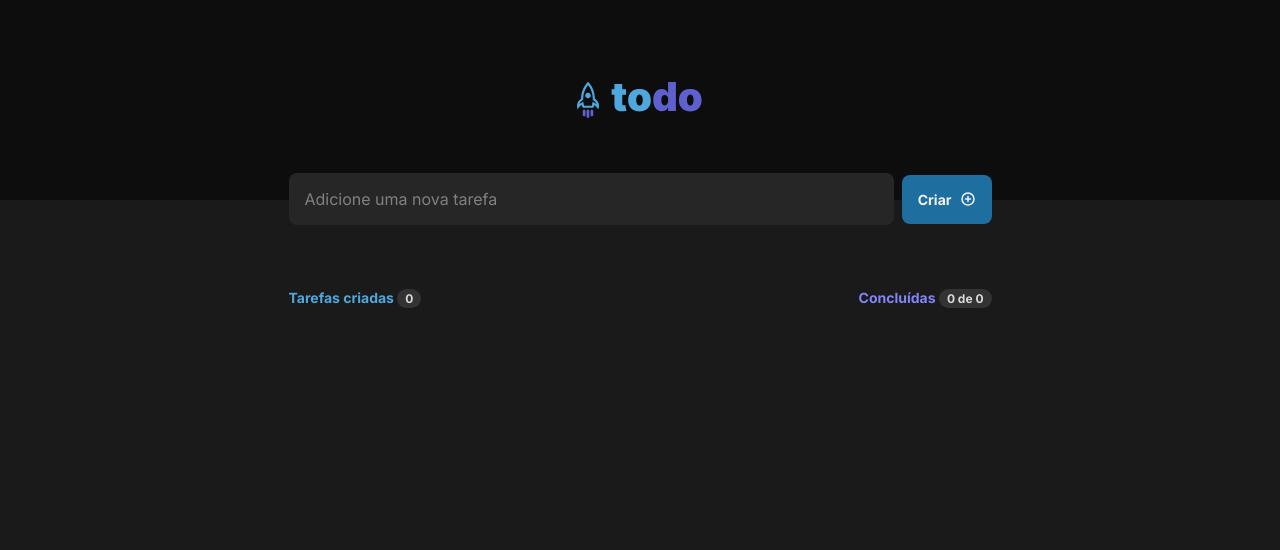
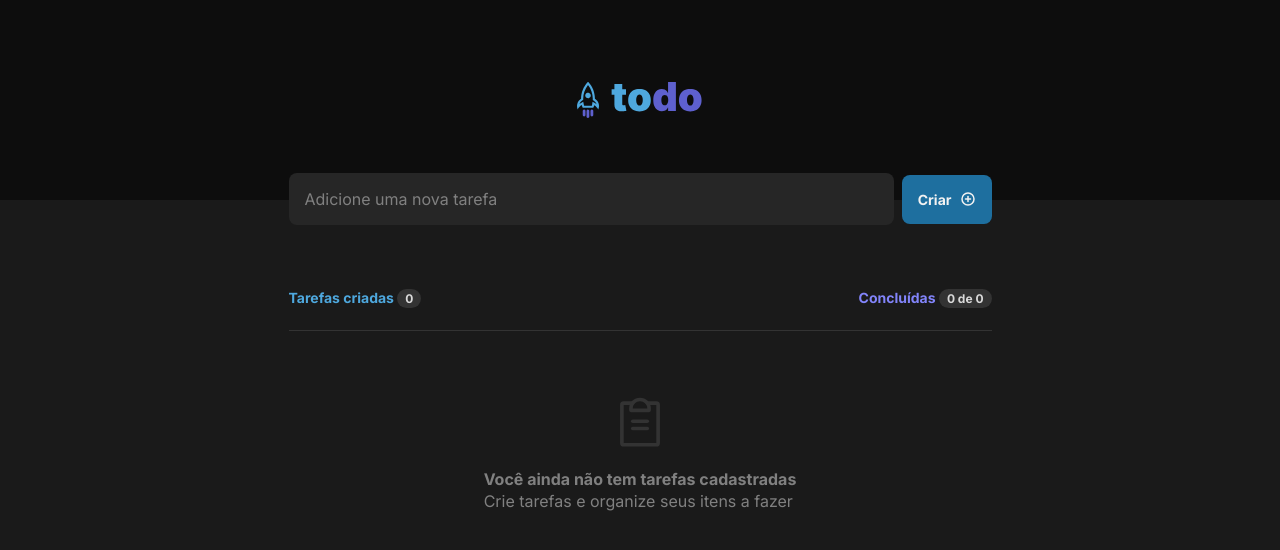
Before and after one commit to angelo-filho/todo-list-ignite, a React (Vite) app: page / in a window 1280 px wide. Shown: the top 550 px of the page. Built offline with nearby package versions, Linux system fonts and the light colour scheme.

Commit message:
feat: add empty component

```diff
--- a/src/App.tsx
+++ b/src/App.tsx
@@ -6,6 +6,7 @@
 import { v4 as uuidV4 } from "uuid";
 
 import styles from "./styles/app.module.scss";
+import { ClipboardText } from "phosphor-react";
 
 interface ITask {
   id: string;
@@ -94,6 +95,7 @@
             </strong>
           </div>
 
+          {tasksAmount !== 0 ? (
             <div className={styles.tasks}>
               {tasks.map((task) => (
                 <Task
@@ -106,6 +108,15 @@
                 />
               ))}
             </div>
+          ) : (
+            <div className={styles.empty}>
+              <ClipboardText size={58} />
+              <div>
+                <strong>Você ainda não tem tarefas cadastradas</strong>
+                <p>Crie tarefas e organize seus itens a fazer</p>
+              </div>
+            </div>
+          )}
         </div>
       </main>
     </div>
--- a/src/styles/app.module.scss
+++ b/src/styles/app.module.scss
@@ -16,6 +16,8 @@
   display: flex;
   align-items: center;
   justify-content: space-between;
+
+  margin-bottom: 24px;
 
   strong {
     color: var(--blue);
@@ -43,6 +45,33 @@
   display: flex;
   flex-direction: column;
   gap: 0.75rem;
+}
 
-  margin-top: 24px;
+.empty {
+  display: flex;
+  flex-direction: column;
+  justify-content: center;
+  align-items: center;
+  gap: 1rem;
+
+  width: 100%;
+  height: 245px;
+
+  border-top: 1px solid var(--gray-400);
+
+  color: var(--gray-400);
+
+  > div {
+    color: var(--gray-300);
+    font-size: 1rem;
+    line-height: 140%;
+
+    strong {
+      font-weight: bold;
+    }
+
+    p {
+      font-weight: normal;
+    }
+  }
 }
```
Lines whose indentation alone changed are shown as unchanged.
